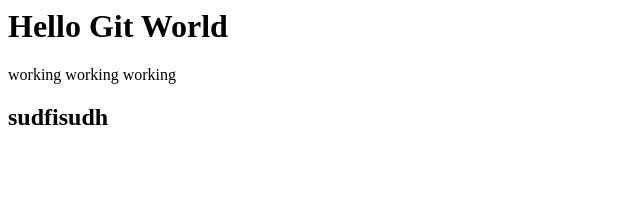
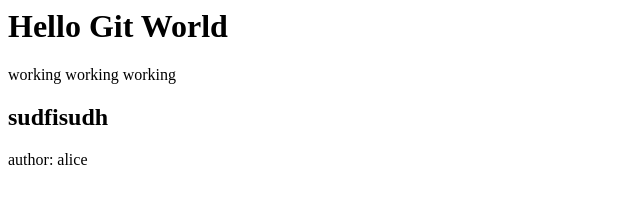
Before and after one commit to arobie/GitGitHubMasterclass, a plain HTML site: page index.html in a window 1280 px wide. Shown: the full height of the page, 0-640 px from the left. Drawn offline with Linux system fonts and the light colour scheme.

Commit message:
more stuff

```diff
--- a/index.html
+++ b/index.html
@@ -5,3 +5,7 @@
 </div>
 
 <h2>sudfisudh</h2>
+
+<div>
+    <p>author: alice</p>
+</div>
```
